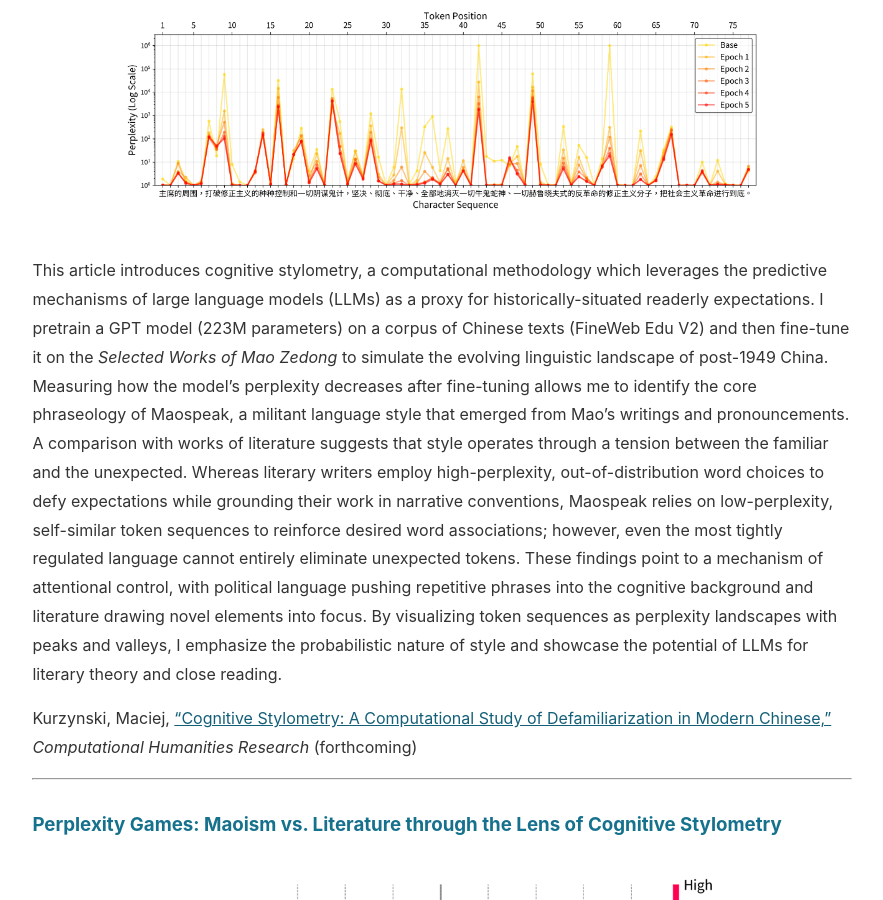
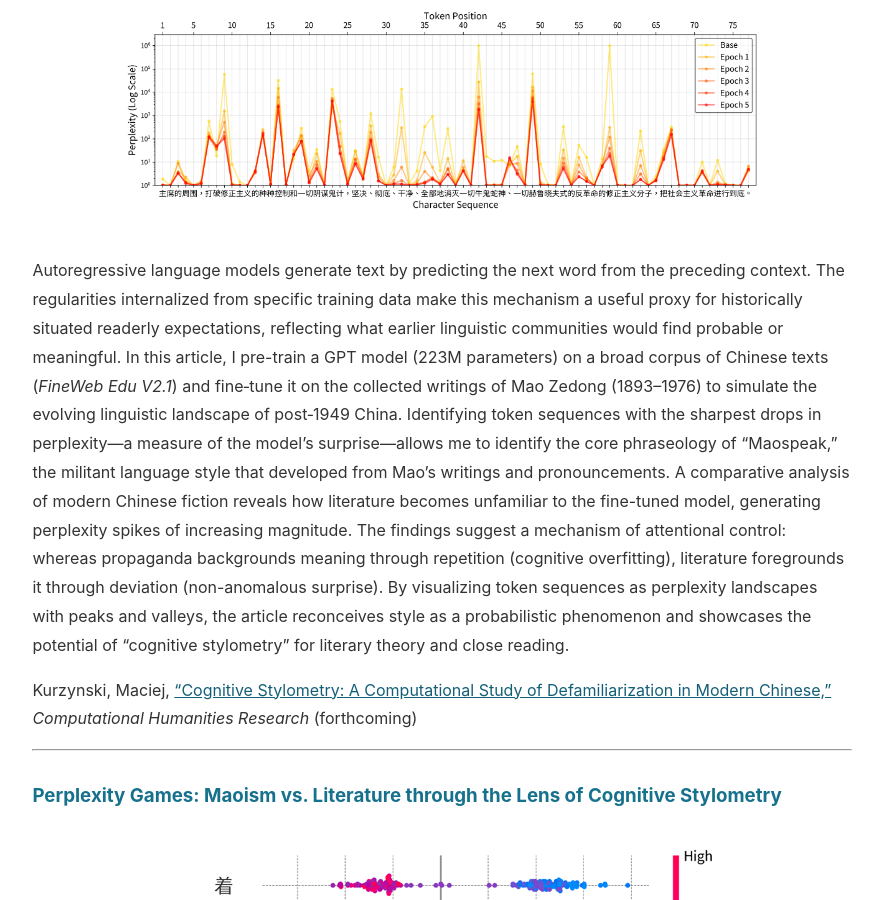
Before and after one commit to mcjkurz/qhchina, a Jekyll site: the page built from docs/projects/cognitive-stylometry/index.md, in a window 1280 px wide and 900 px high, scrolled down 971 px. Shown: the whole window, without its empty margins (198-1081 px from the left). Built offline with Jekyll 4.4.1, drawn with Linux system fonts in a browser that asks for light colours.

Commit message:
abstract update

```diff
--- a/docs/projects/cognitive-stylometry/index.md
+++ b/docs/projects/cognitive-stylometry/index.md
@@ -14,7 +14,7 @@ Language models predict the next word by learning statistical patterns from thei
 
 <img src="maospeak_pattern.png" alt="Cognitive Stylometry" style="max-width: 80%; height: auto; margin: 2rem auto; display: block;">
 
-This article introduces cognitive stylometry, a computational methodology which leverages the predictive mechanisms of large language models (LLMs) as a proxy for historically-situated readerly expectations. I pretrain a GPT model (223M parameters) on a corpus of Chinese texts (FineWeb Edu V2) and then fine-tune it on the *Selected Works of Mao Zedong* to simulate the evolving linguistic landscape of post-1949 China. Measuring how the model's perplexity decreases after fine-tuning allows me to identify the core phraseology of Maospeak, a militant language style that emerged from Mao's writings and pronouncements. A comparison with works of literature suggests that style operates through a tension between the familiar and the unexpected. Whereas literary writers employ high-perplexity, out-of-distribution word choices to defy expectations while grounding their work in narrative conventions, Maospeak relies on low-perplexity, self-similar token sequences to reinforce desired word associations; however, even the most tightly regulated language cannot entirely eliminate unexpected tokens. These findings point to a mechanism of attentional control, with political language pushing repetitive phrases into the cognitive background and literature drawing novel elements into focus. By visualizing token sequences as perplexity landscapes with peaks and valleys, I emphasize the probabilistic nature of style and showcase the potential of LLMs for literary theory and close reading.
+Autoregressive language models generate text by predicting the next word from the preceding context. The regularities internalized from specific training data make this mechanism a useful proxy for historically situated readerly expectations, reflecting what earlier linguistic communities would find probable or meaningful. In this article, I pre-train a GPT model (223M parameters) on a broad corpus of Chinese texts (*FineWeb Edu V2.1*) and fine‑tune it on the collected writings of Mao Zedong (1893–1976) to simulate the evolving linguistic landscape of post‑1949 China. Identifying token sequences with the sharpest drops in perplexity—a measure of the model's surprise—allows me to identify the core phraseology of "Maospeak," the militant language style that developed from Mao's writings and pronouncements. A comparative analysis of modern Chinese fiction reveals how literature becomes unfamiliar to the fine-tuned model, generating perplexity spikes of increasing magnitude. The findings suggest a mechanism of attentional control: whereas propaganda backgrounds meaning through repetition (cognitive overfitting), literature foregrounds it through deviation (non-anomalous surprise). By visualizing token sequences as perplexity landscapes with peaks and valleys, the article reconceives style as a probabilistic phenomenon and showcases the potential of "cognitive stylometry" for literary theory and close reading.
 
 Kurzynski, Maciej, ["Cognitive Stylometry: A Computational Study of Defamiliarization in Modern Chinese,"](#) *Computational Humanities Research* (forthcoming)
 
```
